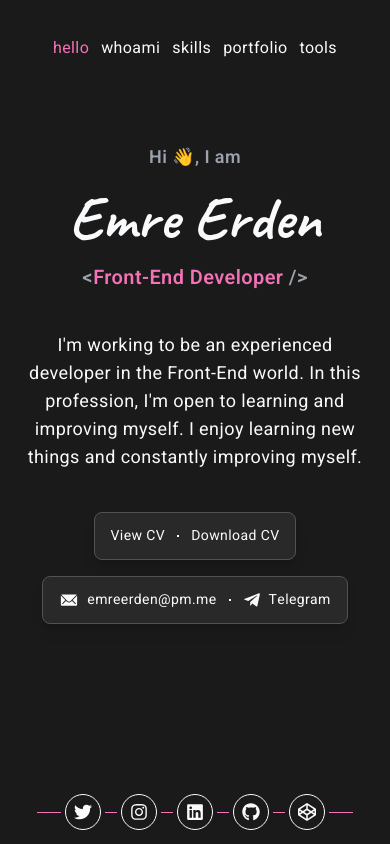
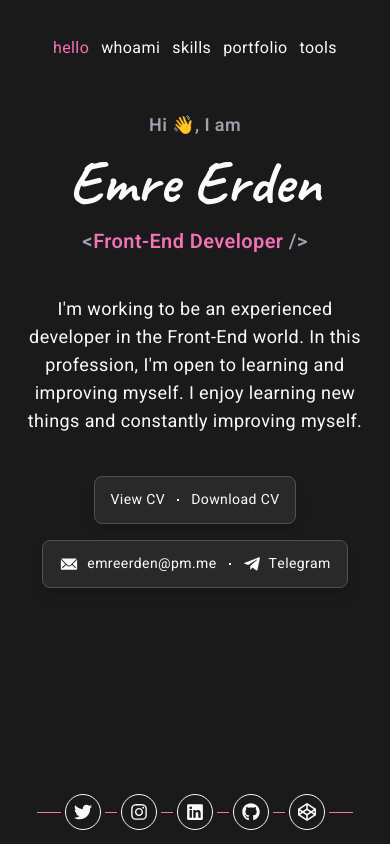
Before and after one commit to Wiazeph/ReactJS-emreerden-dev, a React (Vite) app: page / in a window 390 px wide. Built offline with nearby package versions, Linux system fonts and the light colour scheme.

Commit message:
style: edit size values

```diff
--- a/src/assets/css/index.css
+++ b/src/assets/css/index.css
@@ -4,7 +4,7 @@
 
 @layer base {
   body {
-    @apply bg-baseBgColor text-gray-50 font-Heebo tracking-wide;
+    @apply h-screen bg-baseBgColor text-gray-50 font-Heebo tracking-wide;
   }
 }
 
--- a/src/layouts/main/index.jsx
+++ b/src/layouts/main/index.jsx
@@ -6,7 +6,7 @@ const MainLayout = () => {
   return (
     <div className="container mx-auto h-screen">
       <NavBar />
-      <main className="container pt-36 px-6 mb-28">
+      <main className="container pt-28 sm:pt-32 md:pt-36 px-6 mb-28">
         <Outlet />
       </main>
       <SocialBar />
--- a/src/pages/home/index.jsx
+++ b/src/pages/home/index.jsx
@@ -12,7 +12,7 @@ const Home = () => {
           Hi 👋, I am
         </span>
 
-        <div className="font-Caveat text-6xl md:text-7xl">Emre Erden</div>
+        <div className="font-Caveat text-6xl md:text-7xl -mt-1">Emre Erden</div>
 
         <div className="font-semibold text-xl sm:text-2xl md:text-3xl">
           <span className="text-gray-400">{"<"}</span>
```
